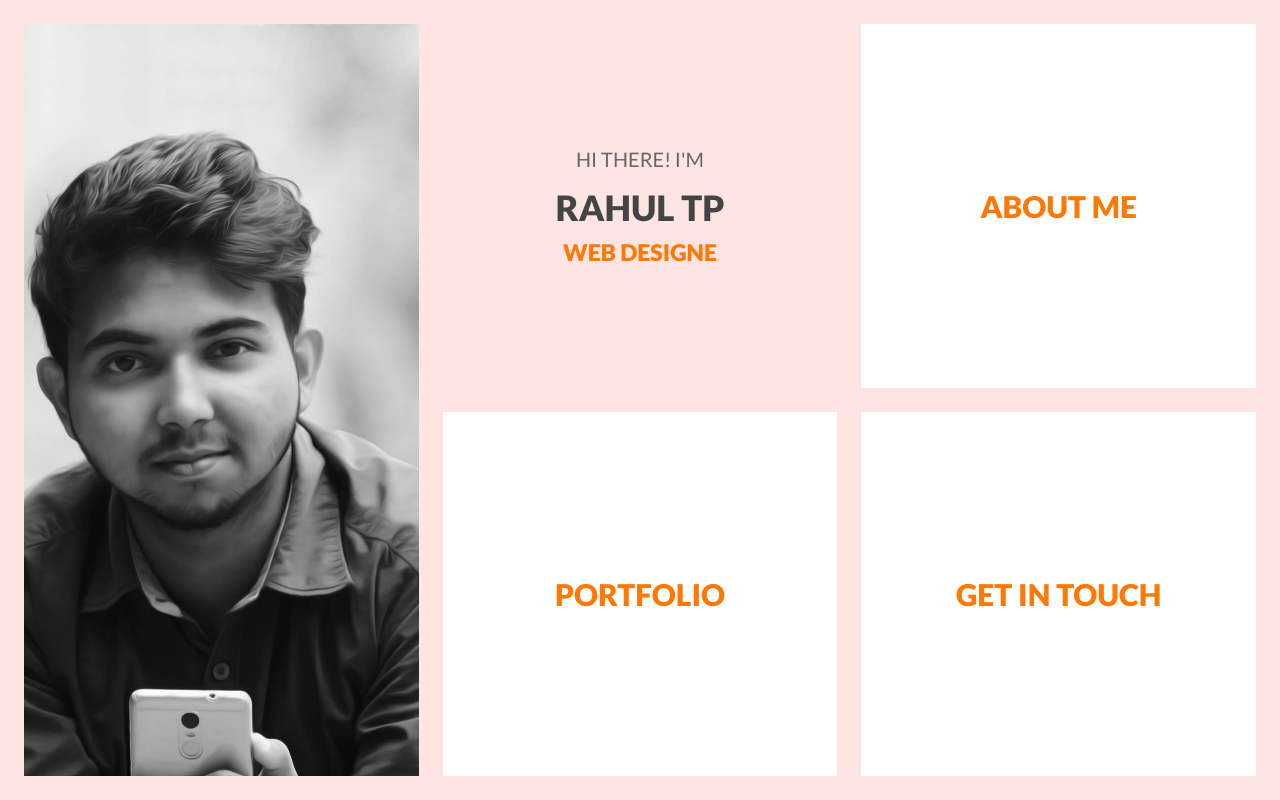
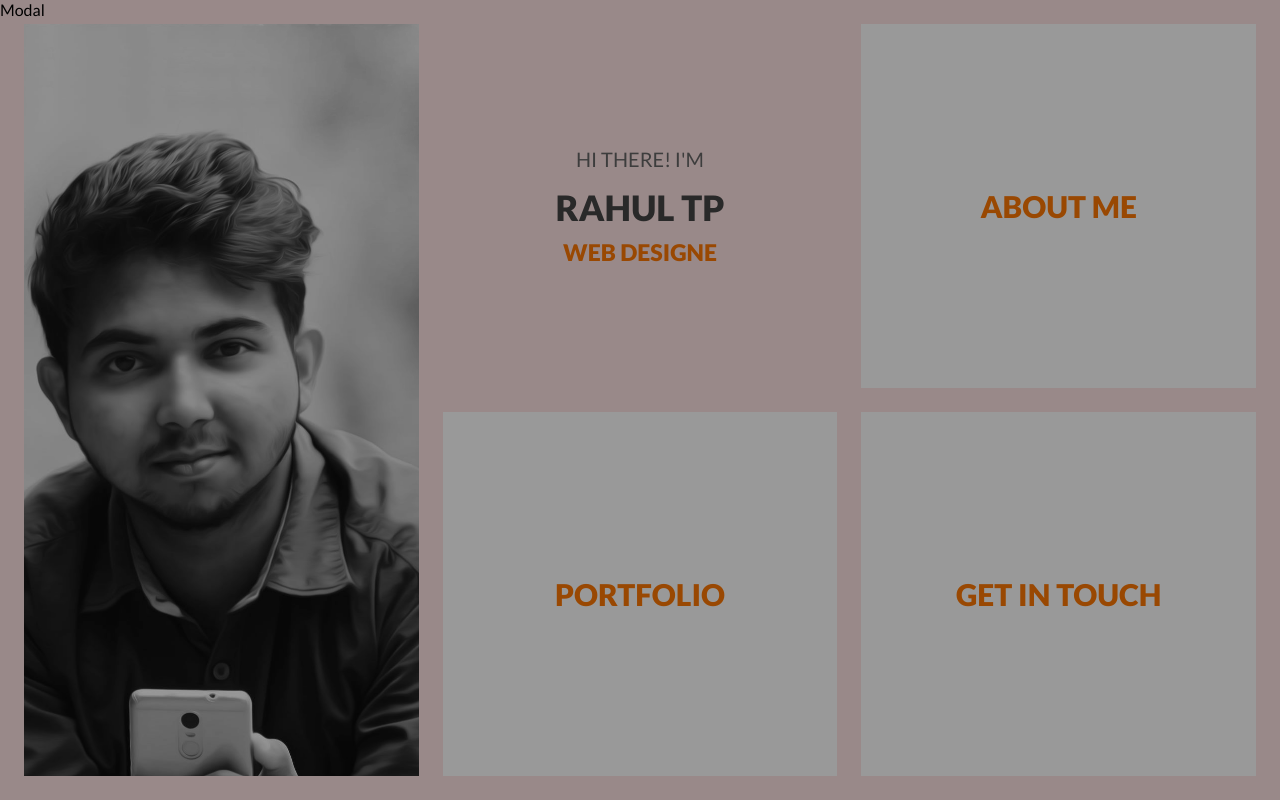
Before and after one commit to rahulspace/rahultp-site, a Vue app: page / in a window 1280 px wide. Both pictures are taken after a click on the element "PORTFOLIO". Built offline with nearby package versions, Linux system fonts and the light colour scheme.

Commit message:
Show modal click on box

```diff
--- a/src/components/Home.vue
+++ b/src/components/Home.vue
@@ -9,7 +9,7 @@
           <h1>Rahul TP</h1>
           <h2 id="content"></h2>
         </div>
-        <div class="portfolio box">
+        <div class="portfolio box" @click="showModal()">
           <h2>
             <span data-hover="Portfolio">Portfolio</span>
           </h2>
@@ -28,10 +28,15 @@
         </div>
       </div>
     </div>
+    <div class="modal">
+      Modal
+    </div>
   </div>
 </template>
 
 <script>
+import $ from 'jquery'
+
 export default {
   name: 'Home',
   data () {
@@ -95,6 +100,10 @@ export default {
       }
 
       timeout()
+    },
+
+    showModal() {
+      $(".modal").css("display","block");
     }
   },
 
@@ -225,5 +234,16 @@ export default {
         }
       }
     }
+
+    .modal {
+      display: none;
+      position: fixed;
+      z-index: 1;
+      left: 0;
+      top: 0;
+      width: 100%;
+      height: 100%;
+      background-color: rgba(0,0,0,0.4);
+    }
   }
 </style>
```
